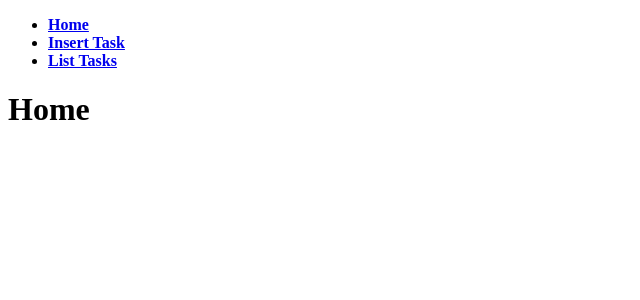
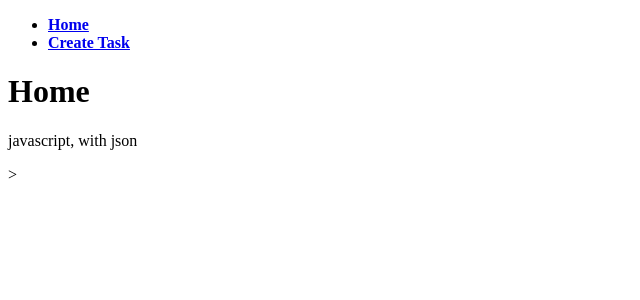
Before and after one commit to FredericoVieira/flask-todo, a Flask app: page / in a window 1280 px wide. Shown: the top 300 px of the page, without its empty margins (0-640 px from the left). Run offline with Flask 2, Linux system fonts and the light colour scheme.

Commit message:
Reestructuring app.

```diff
--- a/app/Scritps/create_database_flask_todo.sql
+++ /dev/null
@@ -1 +0,0 @@
-CREATE DATABASE flask_todo;
--- a/app/Scritps/create_table_tasks.sql
+++ /dev/null
@@ -1,6 +0,0 @@
-CREATE TABLE tasks (
-    id INT NOT NULL AUTO_INCREMENT,
-    taskName VARCHAR(25) NOT NULL,
-    taskDesc VARCHAR(50) NOT NULL,
-    PRIMARY KEY (id)
-);
--- a/app/__init__.py
+++ b/app/__init__.py
@@ -2,10 +2,6 @@ from flask import Flask
 
 app = Flask(__name__)
 
-from app.views.home import mod as home_module
 from app.views.task import mod as task_module
-from app.views.insert_task import mod as insert_task_module
 
-app.register_blueprint(home_module)
 app.register_blueprint(task_module)
-app.register_blueprint(insert_task_module)
--- a/app/db.py
+++ b/app/db.py
@@ -1,4 +1,4 @@
-import os, sqlalchemy
+import dataset
 
-def conn():
-	return sqlalchemy.create_engine('mysql://'+os.environ["DB_USER"]+":"+os.environ["DB_PW"]+'@'+os.environ["DB_HOST"]+'/'+os.environ["DB_RAW"])
+db = dataset.connect('sqlite:///tasks.db')
+tasks = db['tasks']
--- a/app/templates/home.html
+++ /dev/null
@@ -1,4 +0,0 @@
-{% extends "layout.html" %}
-{% block content %}
-    <h1>Home</h1>
-{% endblock %}
--- a/app/templates/insert_task.html
+++ b/app/templates/task/create.html
@@ -1,8 +1,8 @@
-{% extends "layout.html" %}
+{% extends "task/layout.html" %}
 {% block content %}
 <h1>Insert Task</h1>
 
-<form action="{{ url_for('insert_task.insert_task') }}" method="post" name="Task">
+<form action="{{ url_for('task.create') }}" method="post" name="Task">
     <p>
         <label>Task Name:<br/>
             <textarea name="Task Name" id="taskName"></textarea>
--- /dev/null
+++ b/app/templates/task/index.html
@@ -0,0 +1,7 @@
+{% extends "task/layout.html" %}
+{% block content %}
+    <h1>Home</h1>
+    <p>
+        javascript, with json
+    </p>>
+{% endblock %}
--- a/app/templates/layout.html
+++ b/app/templates/task/layout.html
@@ -9,9 +9,8 @@
                 <strong>
                     <nav>
                         <ul class="menu">
-                            <li><a href="{{ url_for('home.home') }}">Home</a></li>
-                            <li><a href="{{ url_for('insert_task.insert_task') }}">Insert Task</a></li>
-                            <li><a href="{{ url_for('task.list') }}">List Tasks</a></li>
+                            <li><a href="{{ url_for('task.index') }}">Home</a></li>
+                            <li><a href="{{ url_for('task.create') }}">Create Task</a></li>
                         </ul>
                     </nav>
                 </strong>
--- a/app/templates/get_task.html
+++ b/app/templates/task/show.html
@@ -1,7 +1,6 @@
-{% extends "layout.html" %}
+{% extends "task/layout.html" %}
 {% block content %}
     <h1>Get Task</h1>
-
 
       {% for task in task_list %}
             <p>{{ task.name }} : {{ task.description }}</p>
--- /dev/null
+++ b/app/templates/task/success_create.html
@@ -0,0 +1,4 @@
+{% extends "task/layout.html" %}
+{% block content %}
+<h1>Task Success Created!</h1>
+{% endblock %}
--- a/app/views/home.py
+++ /dev/null
@@ -1,9 +0,0 @@
-from app import app
-from flask import render_template, Blueprint
-
-mod = Blueprint('home', __name__)
-
-@mod.route('/')
-@mod.route('/home/')
-def home():
-    return render_template('home.html')
--- a/app/views/task.py
+++ b/app/views/task.py
@@ -1,16 +1,45 @@
 from app import app
-from flask import render_template, Blueprint, jsonify
-from app.db import conn
+from flask import Blueprint, render_template, request, jsonify
+from werkzeug import secure_filename
+from app.db import tasks
 
-mod = Blueprint('task', __name__ , url_prefix='/task')
-
-@mod.route('/get/<id>')
-def get():
-    return render_template('get_task.html')
+mod = Blueprint('task', __name__)
 
 
-@mod.route('/list')
-def list():
+@mod.route('/')
+@mod.route('/home')
+def index():
+    return render_template('task/index.html')
+
+@mod.route('/create', methods=['POST','GET'])
+def create():
+    if request.method == "POST":
+        form_data = request.form.to_dict()
+        tasks.insert(form_data)
+        return render_template('task/success_create.html')
+    return render_template('task/create.html')
+
+@mod.route('/edit/<int:task_id>')
+def edit(task_id):
+    pass
+
+@mod.route('/<int:task_id>')
+def show():
+    task = tasks.find_one(id=task_id)
+    return render_template('task/show.html', task=task_id)
+
+@mod.route('/delete/<int:task_id>')
+def delete(task_id):
+    pass
+
+
+# JSON
+@mod.route('/get/<int:task_id>')
+def get(task_id):
+    pass
+
+@mod.route('/all')
+def all():
     task_list = [
             {'name': u'Task 1', 'description': u'description 1'},
             {'name': u'Task 2', 'description': u'description 2'},
@@ -18,14 +47,3 @@ def list():
         ]
 
     return jsonify(task_list=task_list)
-
-
-@mod.route('/list_task')
-def list_task():
-    task_list = [
-            {'name': u'Task 1', 'description': u'description 1'},
-            {'name': u'Task 2', 'description': u'description 2'},
-            {'name': u'Task 3', 'description': u'description 3'},
-        ]
-
-    return render_template('get_task.html', task_list=task_list)
```
Also changed, not shown: app/views/insert_task.py (deleted, +0 -14 lines), requirements.txt (+7 -0 lines), tasks.db (added).
